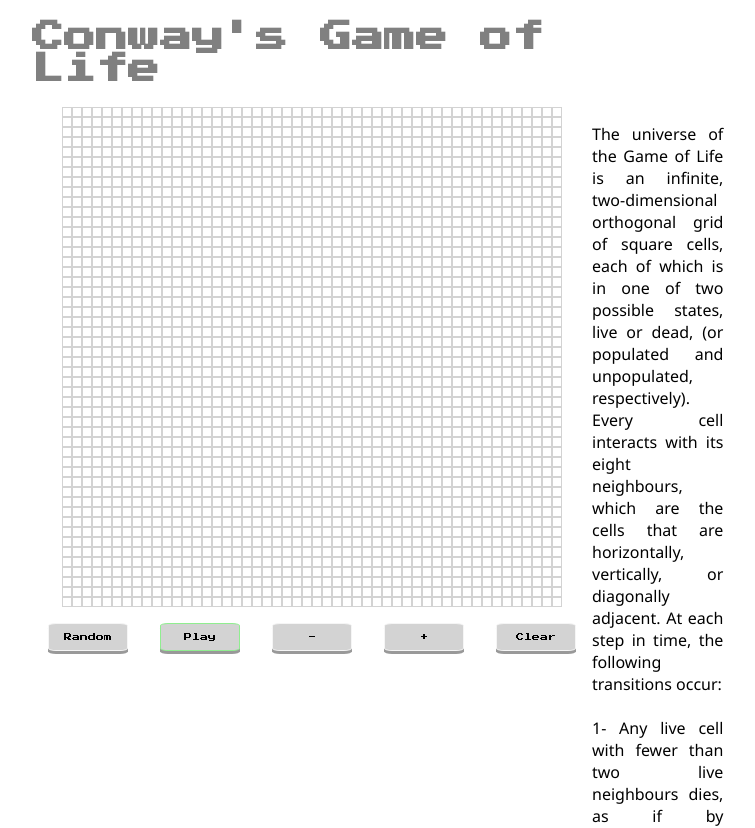
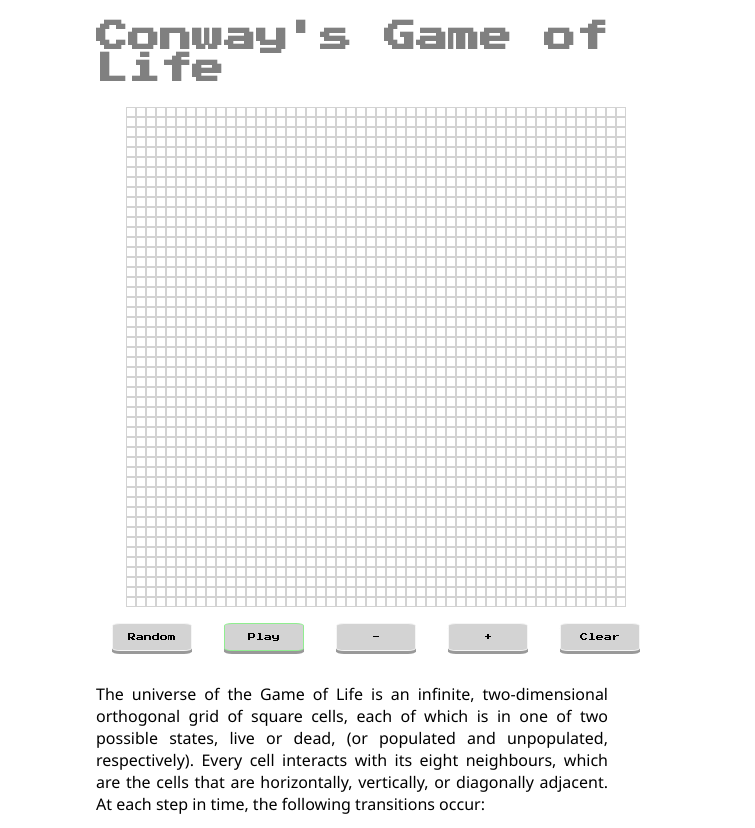
Before and after one commit to peterevilla/conways-game-of-life, a React (Create React App) app: page / in a window 1280 px wide. Shown: the top 828 px of the page, without its empty margins (288-1043 px from the left). Built offline with nearby package versions, Linux system fonts and the light colour scheme.

Commit message:
added button style

```diff
--- a/src/App.css
+++ b/src/App.css
@@ -1,11 +1,12 @@
 .App {
   display: flex;
   font-family: 'Press Start 2P', cursive;
+  flex-wrap: wrap;
 }
 
 .conway {
-  padding-right: 25%;
-  padding-left: 25%;
+  padding-right: 30%;
+  padding-left: 30%;
 
 }
 
@@ -18,41 +19,6 @@ p {
   text-align: justify;
   font-weight: lighter;
   font-size: 1rem;
-}
-
-.App-logo {
-  height: 40vmin;
-  pointer-events: none;
-}
-
-@media (prefers-reduced-motion: no-preference) {
-  .App-logo {
-    animation: App-logo-spin infinite 20s linear;
-  }
-}
-
-.App-header {
-  background-color: #282c34;
-  min-height: 100vh;
-  display: flex;
-  flex-direction: column;
-  align-items: center;
-  justify-content: center;
-  font-size: calc(10px + 2vmin);
-  color: white;
-}
-
-.App-link {
-  color: #61dafb;
-}
-
-@keyframes App-logo-spin {
-  from {
-    transform: rotate(0deg);
-  }
-  to {
-    transform: rotate(360deg);
-  }
 }
 
 
@@ -145,6 +111,6 @@ button:active {
 }
 
 .rules {
-  width: 700px;
+  width: 900px;
   font-family: 'Segoe UI', Tahoma, Geneva, Verdana, sans-serif;
 }
```
